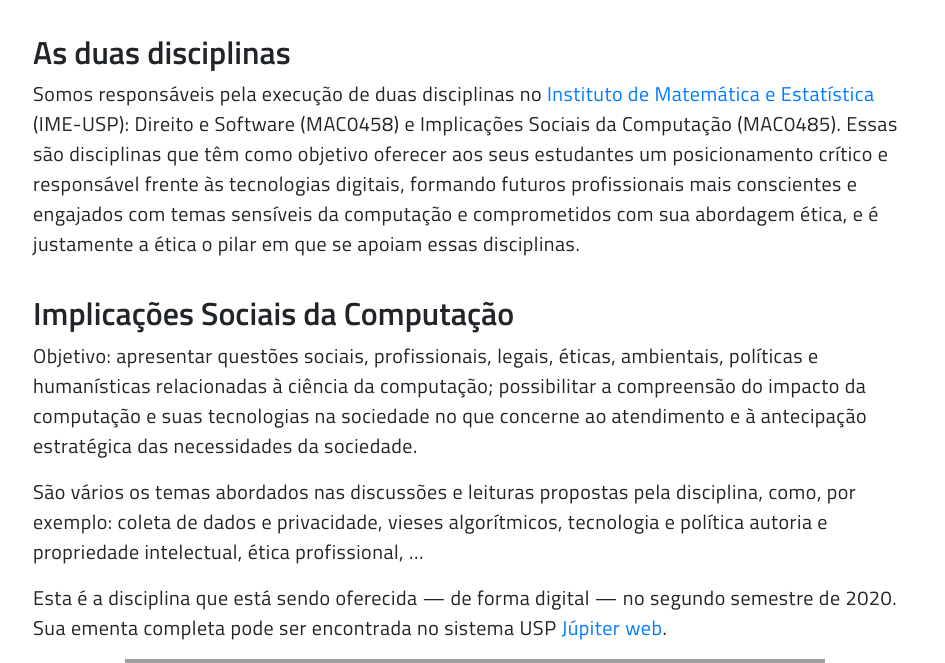
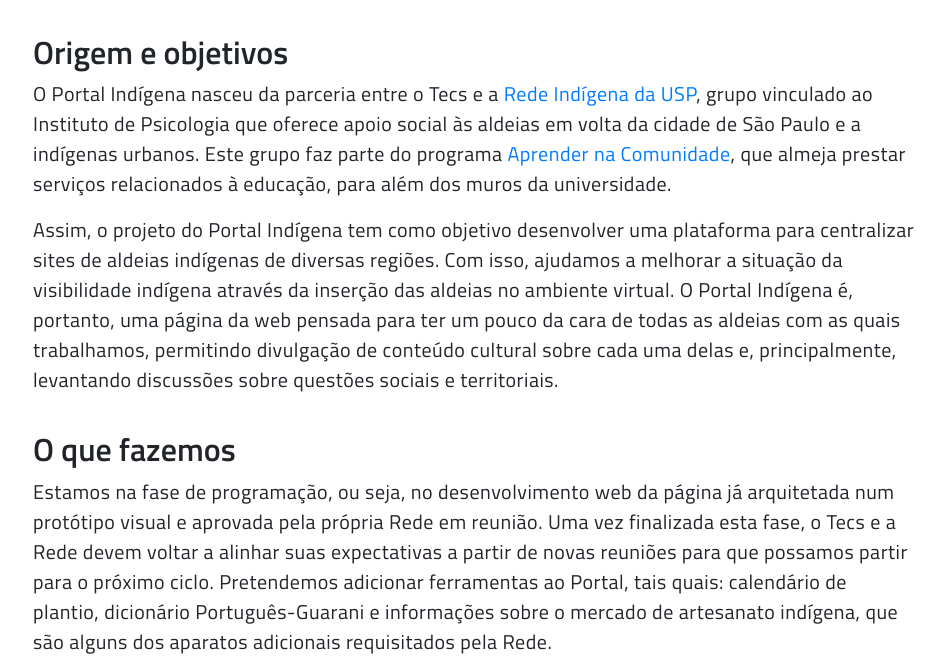
Before and after one commit to tecs-usp/site, a PHP site: page /GTs/pi.html in a window 1280 px wide. Shown: the part 862-1525 px from the top of the page, without its empty margins (165-1110 px from the left). Run offline with PHP 8.4, Linux system fonts and the light colour scheme; some libraries are stand-ins or nearby versions; grey boxes are pictures that could not be loaded.

Commit message:
pi.html: tweaked modal thing and added more text

```diff
--- a/GTs/pi.html
+++ b/GTs/pi.html
@@ -88,84 +88,65 @@
     <br>
 		<br>
 
-		<!-- Source: https://www.w3schools.com/howto/howto_css_modal_images.asp -->
+		<!-- Based on: https://www.w3schools.com/howto/howto_css_modal_images.asp -->
 		<img
 			id="modal-trigger"
 			class="image-thing2"
 			src="../assets/img/PI/printPortal.png"
 			alt="Captura de tela da página inicial do portal em desenvolvimento. Em cima, uma barra de navegação levando a páginas de aldeias e à página da Rede Indígena. No resto da página, uma imagem grande de uma casa de reza e imagens pequenas de aldeias individuais (no momento, as imagens são iguais)."
 		>
-		<div id="myModal" class="modal">
-			<span class="close">&times;</span>
+		<div id="modal-thing" class="modal">
+			<span class="close"><i class="fa fa-close"></i></span>
 			<img class="modal-content" id="img01" src="../assets/img/PI/printPortal.png">
 			<div id="caption"></div>
 		</div>
 
 
 		<div class="text-thing text-thing-h2-top">
-			<h2>As duas disciplinas</h2>
+			<h2>Origem e objetivos</h2>
 			<p>
-				Somos responsáveis pela execução de duas disciplinas no
-				<a href="https://ime.usp.br">Instituto de Matemática e Estatística</a> (IME-USP): Direito e Software (MAC0458) e
-				Implicações Sociais da Computação (MAC0485).
-				Essas são disciplinas que têm como objetivo oferecer aos seus estudantes um posicionamento
-				crítico e responsável frente às tecnologias digitais, formando futuros profissionais mais conscientes
-				e engajados com temas sensíveis da computação e comprometidos com sua abordagem ética,
-				e é justamente a ética o pilar em que se apoiam essas disciplinas.
-			</p>
-		</div>
+        O Portal Indígena nasceu da parceria entre o Tecs e a <a href="mailto:redeindigena@gmail.com">Rede Indígena da USP</a>,
+        grupo vinculado ao Instituto de Psicologia que oferece apoio social às aldeias em volta
+        da cidade de São Paulo e a indígenas urbanos. Este grupo faz parte do programa
+        <a href="https://www.prg.usp.br/aprender-na-comunidade/">Aprender na Comunidade</a>,
+        que almeja prestar serviços relacionados à educação, para além dos muros da universidade.
+      </p>
+      <p>
+        Assim, o projeto do Portal Indígena tem como objetivo desenvolver uma plataforma para
+        centralizar sites de aldeias indígenas de diversas regiões. Com isso, ajudamos a
+        melhorar a situação da visibilidade indígena através da inserção das aldeias no
+        ambiente virtual. O Portal Indígena é, portanto, uma página da web pensada para ter
+        um pouco da cara de todas as aldeias com as quais trabalhamos, permitindo divulgação
+        de conteúdo cultural sobre cada uma delas e, principalmente, levantando discussões
+        sobre questões sociais e territoriais.
+      </p>
+    </div>
+
 		<div class="text-thing text-thing-h2-top">
-			<h2>
-				Implicações Sociais da Computação
-			</h2>
+			<h2>O que fazemos</h2>
 			<p>
-				Objetivo: apresentar questões sociais, profissionais, legais,
-				éticas, ambientais, políticas e humanísticas relacionadas à ciência da computação;
-				possibilitar a compreensão do impacto da computação e suas tecnologias na sociedade
-				no que concerne ao atendimento e à antecipação estratégica das necessidades da sociedade.
-			</p>
-			<p>
-				São vários os temas abordados nas discussões e leituras propostas pela disciplina,
-				como, por exemplo: coleta de dados e privacidade, vieses algorítmicos, tecnologia e política
-				autoria e propriedade intelectual, ética profissional, …
-			</p>
-			<!--NOTE: Falar algo sobre a forma de avaliação da disciplina? Por ser algo confuso e tals?-->
-			<p>Esta é a disciplina que está sendo oferecida — de forma digital — no segundo semestre de 2020. Sua ementa completa pode ser encontrada no sistema USP
-				<a href="https://uspdigital.usp.br/jupiterweb/obterDisciplina?sgldis=MAC0485">Júpiter web</a>.
+        Estamos na fase de programação, ou seja, no desenvolvimento web da página já arquitetada
+        num protótipo visual e aprovada pela própria Rede em reunião.
+        Uma vez finalizada esta fase, o Tecs e a Rede devem voltar a alinhar suas expectativas
+        a partir de novas reuniões para que possamos partir para o próximo ciclo. Pretendemos
+        adicionar ferramentas ao Portal, tais quais: calendário de plantio, dicionário
+        Português-Guarani e informações sobre o mercado de artesanato indígena, que são alguns
+        dos aparatos adicionais requisitados pela Rede.
+      </p>
+      <p>
+        Para além da possibilidade de aprender
+        Web, o projeto do Portal Indígena nos permite ter um contato com essa população
+        historicamente apagada e negligenciada pelo poder público. Esta experiência é bastante
+        enriquecedora em ambas as direções, pois permite-nos a ter uma nova perspectiva acerca
+        da população indígena brasileira, assim como atuar em seu apoio.
 			</p>
 		</div>
 		<img
 			class="image-thing1"
-			data-toggle="tooltip"
-			data-bs-tooltip="Ícone do grupo para a organização da disciplina MAC0485"
-			data-placement="top"
-			src="../assets/img/Logos/DISCIPLINAS-ISC.png"
-			title="Ícone do grupo para a organização da disciplina MAC0485"
-			alt="Ícone do grupo para a organização da disciplina, com 'ISC — MAC0485' escrito sobre um fundo verde."
+			src="../assets/img/PI/portal_foto.png"
+			alt="Integrantes do Tecs e da Rede Indígena em frente à casa de reza do Instituto de Psicologia da USP, que fica ao ar livre. Há 9 pessoas no total, formando uma única fileira."
 		>
 
-		<div class="text-thing text-thing-h2-top">
-			<h2>
-				Direito e Software
-			</h2>
-			<p>
-				Objetivo: apresentar um panorama das diversas intersecções entre a área do Direito
-				e da Tecnologia, cobrindo desde governo aberto até discriminação algorítmica, passando
-				por leis que regulamentam a área, como o Marco Civil, a GDPR e a LGPD.
-			</p>
-			<p>Esta disciplina será oferecida novamente no primeiro semestre de 2020. Sua ementa completa pode ser encontrada no sistema USP
-				<a href="https://uspdigital.usp.br/jupiterweb/obterDisciplina?sgldis=MAC0458">Júpiter web</a>.
-			</p>
-		</div>
-		<img
-			class="image-thing1"
-			data-toggle="tooltip"
-			data-bs-tooltip="Ícone do grupo para a organização da disciplina MAC0458"
-			data-placement="top"
-			src="../assets/img/Logos/DISCIPLINAS-DS.png"
-			title="Ícone do grupo para a organização da disciplina MAC0458"
-			alt="Ícone do grupo para a organização da disciplina, com 'D&S — MAC0458' escrito sobre um fundo verde."
-		>
 	</div> <!--text-thing container text-center-->
 
   <!--FOOTER-->
--- a/Projetos.html
+++ b/Projetos.html
@@ -139,7 +139,11 @@
         </div>
 
         <div class="tab-thing col-12">
-          <img class="w-100 d-block" src="./assets/img/Promos/portal_foto.png">
+          <img
+            class="w-100 d-block"
+            src="./assets/img/PI/portal_foto.png"
+            alt="Integrantes do Tecs e da Rede Indígena em frente à casa de reza do Instituto de Psicologia da USP, que fica ao ar livre. Há 9 pessoas no total, formando uma única fileira."
+          >
           <span class="tab-thing-entire">
             <div class="tab-thing-tab"></div>
             <div class="tab-thing-contents">
--- a/assets/css/main.css
+++ b/assets/css/main.css
@@ -188,7 +188,6 @@ span.rainbow-text {
 }
 
 
-
 /* Style the Image Used to Trigger the Modal */
 #modal-trigger {
   border-radius: 10px;
@@ -210,7 +209,7 @@ span.rainbow-text {
   top: 0;
   width: 100%; /* Full width */
   height: 100%; /* Full height */
-  overflow: auto; /* Enable scroll if needed */
+  overflow: hidden;
   background-color: rgb(0,0,0); /* Fallback color */
   background-color: rgba(0,0,0,0.9); /* Black w/ opacity */
 }
@@ -228,7 +227,7 @@ span.rainbow-text {
   margin-bottom: 30px;
   display: block;
   width: 80%;
-  text-align: center;
+  text-align: justify;
   color: #ccc;
   padding: 10px 0;
 }
@@ -236,11 +235,11 @@ span.rainbow-text {
 /* Add Animation - Zoom in the Modal */
 .modal-content, #caption {
   animation-name: zoom;
-  animation-duration: 0.6s;
+  animation-duration: 0.4s;
 }
 
 @keyframes zoom {
-  from {transform:scale(0)}
+  from {transform:scale(0.4)}
   to {transform:scale(1)}
 }
 
@@ -263,9 +262,18 @@ span.rainbow-text {
 }
 
 /* 100% Image Width on Smaller Screens */
-@media only screen and (max-width: 700px){
+@media only screen and (max-width: 700px) {
+  .modal {
+    overflow: auto;
+  }
+
   .modal-content {
     width: 100%;
+  }
+
+  .close {
+    right: 15px;
+    top: 10px;
   }
 }
 
--- a/assets/js/modal-popup.js
+++ b/assets/js/modal-popup.js
@@ -1,5 +1,5 @@
 // Get the modal
-var modal = document.getElementById("myModal");
+var modal = document.getElementById("modal-thing");
 
 // Get the image and insert it inside the modal - use its "alt" text as a caption
 var img = document.getElementById("modal-trigger");
@@ -8,10 +8,19 @@ var captionText = document.getElementById("caption");
 var navbar = document.getElementById("navbar-total");
 var body = document.getElementsByTagName("body");
 
-img.onclick = function(){
+/** Turns "filename.ext" into "filenameMobile.ext". */
+function mobileImgName (s) {
+	var matchExt = s.match("\\.[^.]+$"); // at the end of the string, period + [anything that's not a period]
+	return (matchExt) ? (s.slice(0, matchExt.index) + "Mobile" + matchExt[0]) : s;
+}
+
+img.onclick = function() {
 	modal.style.display = "block";
 	navbar.style.display = "none"; /* hide navbar; there is still the pseudo-background */
-  modalImg.src = this.src;
+	modalImg.src = this.src;
+	if (screen.width < 450) {
+		modalImg.src = mobileImgName(this.src);
+	}
 	captionText.innerHTML = this.alt;
 
 	/* prevent scrolling; source: https://stackoverflow.com/a/12090055/10736421 */
```
